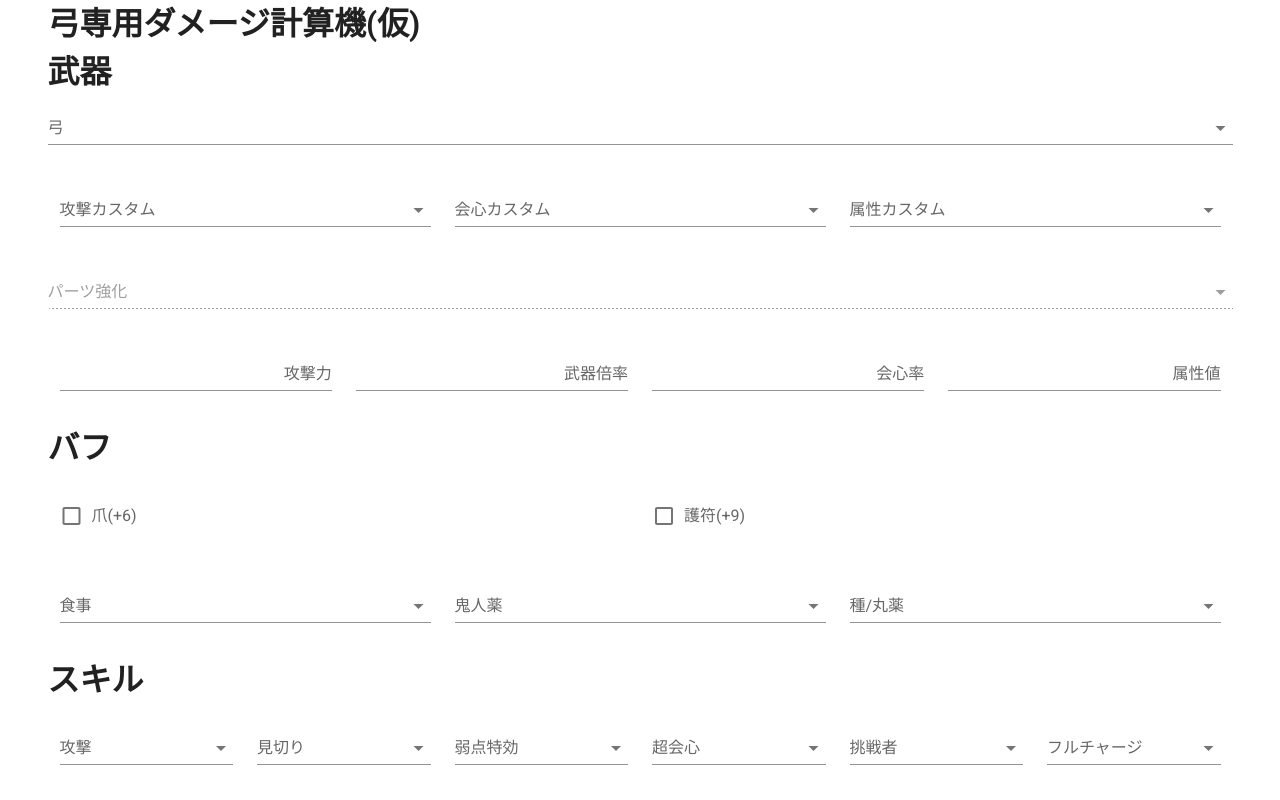
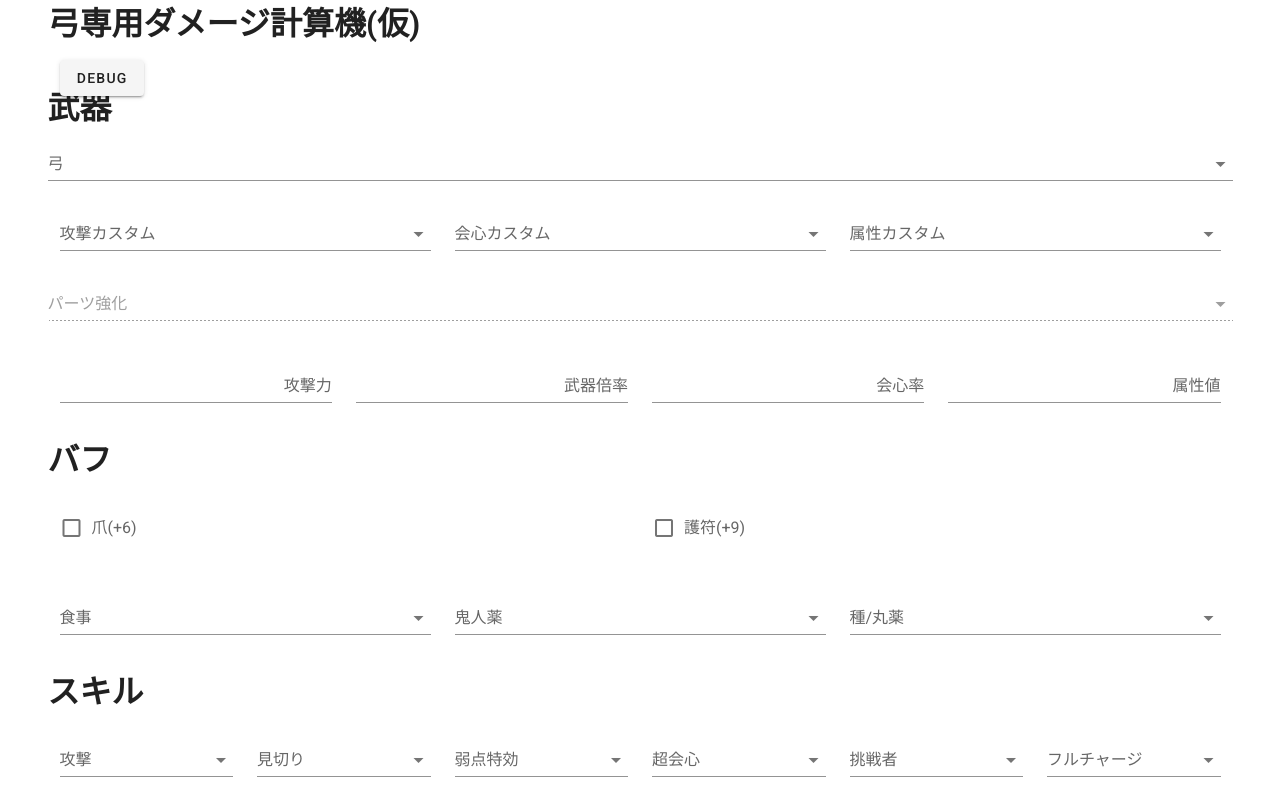
Before and after one commit to reireias/mhwib-bow-dmg, a Nuxt app: page / in a window 1280 px wide. Shown: the top 800 px of the page. Built offline with nearby package versions, Linux system fonts and the light colour scheme.

Commit message:
add components

```diff
--- /dev/null
+++ b/components/Bow.vue
@@ -0,0 +1,55 @@
+<template>
+  <v-select
+    v-model="bow"
+    label="弓"
+    :items="bows"
+    :item-text="displayName"
+    return-object
+  ></v-select>
+</template>
+
+<script>
+import bows from '@/constants/bow'
+
+const elementNameMap = {
+  fire: '火',
+  water: '水',
+  thunder: '雷',
+  ice: '氷',
+  dragon: '龍'
+}
+
+export default {
+  props: {
+    value: {
+      type: Object,
+      default: null
+    }
+  },
+  data() {
+    return {
+      bows
+    }
+  },
+  computed: {
+    bow: {
+      get() {
+        return this.value
+      },
+      set(v) {
+        this.$emit('input', v)
+      }
+    }
+  },
+  methods: {
+    displayName(bow) {
+      const elementName = elementNameMap[bow.element.type]
+      if (bow.affinity === 0) {
+        return `${bow.name} [ ${bow.attack}, ${elementName}${bow.element.value} ]`
+      } else {
+        return `${bow.name} [ ${bow.attack}, ${elementName}${bow.element.value}, ${bow.affinity}% ]`
+      }
+    }
+  }
+}
+</script>
--- /dev/null
+++ b/components/Customs.vue
@@ -0,0 +1,128 @@
+<template>
+  <v-row>
+    <v-col class="custom-select" cols="12" sm="4">
+      <v-select
+        v-model="attackCustom"
+        label="攻撃カスタム"
+        :items="attackCustoms"
+        :item-text="customDisplayName"
+        clearable
+        return-object
+      ></v-select>
+    </v-col>
+    <v-col class="custom-select" cols="12" sm="4">
+      <v-select
+        v-model="affinityCustom"
+        label="会心カスタム"
+        :items="affinityCustoms"
+        :item-text="customDisplayName"
+        clearable
+        return-object
+      ></v-select>
+    </v-col>
+    <v-col class="custom-select" cols="12" sm="4">
+      <v-select
+        v-model="elementCustom"
+        label="属性カスタム"
+        :items="elementCustoms"
+        :item-text="customDisplayName"
+        clearable
+        return-object
+      ></v-select>
+    </v-col>
+  </v-row>
+</template>
+
+<script>
+import customs from '@/constants/custom'
+
+const slotMap = {
+  1: '①',
+  2: '②',
+  3: '③',
+  4: '④',
+  5: '⑤',
+  6: '⑥',
+  7: '⑦'
+}
+const reraSlotMap = {
+  10: 7,
+  11: 5,
+  12: 4
+}
+
+export default {
+  props: {
+    bow: {
+      type: Object,
+      default: null
+    }
+  },
+  data() {
+    return {
+      attackCustom: null,
+      affinityCustom: null,
+      elementCustom: null
+    }
+  },
+  computed: {
+    attackCustoms() {
+      const ret = customs.attack
+      if (this.bow) {
+        const maxSlot = reraSlotMap[this.bow.rare]
+        ret.forEach((custom) => {
+          custom.disabled =
+            maxSlot <
+            custom.slot + this.affinityCustomSlot + this.elementCustomSlot
+        })
+      }
+      return ret
+    },
+    affinityCustoms() {
+      const ret = customs.affinity
+      if (this.bow) {
+        const maxSlot = reraSlotMap[this.bow.rare]
+        ret.forEach((custom) => {
+          custom.disabled =
+            maxSlot <
+            custom.slot + this.attackCustomSlot + this.elementCustomSlot
+        })
+      }
+      return ret
+    },
+    elementCustoms() {
+      const ret = customs.element
+      if (this.bow) {
+        const maxSlot = reraSlotMap[this.bow.rare]
+        ret.forEach((custom) => {
+          custom.disabled =
+            maxSlot <
+            custom.slot + this.attackCustomSlot + this.affinityCustomSlot
+        })
+      }
+      return ret
+    },
+    attackCustomSlot() {
+      return this.attackCustom ? this.attackCustom.slot : 0
+    },
+    affinityCustomSlot() {
+      return this.affinityCustom ? this.affinityCustom.slot : 0
+    },
+    elementCustomSlot() {
+      return this.elementCustom ? this.elementCustom.slot : 0
+    }
+  },
+  methods: {
+    customDisplayName(custom) {
+      return `${custom.name} [ ${slotMap[custom.slot]} +${custom.value} ]`
+    }
+  }
+}
+</script>
+
+<style>
+.custom-select {
+  padding-top: 0px;
+  padding-bottom: 0px;
+}
+</style>
--- a/components/Weapon.vue
+++ b/components/Weapon.vue
@@ -1,44 +1,13 @@
 <template>
   <v-container>
+    <v-btn @click="debug">debug</v-btn>
     <v-row>
       <h1>武器</h1>
     </v-row>
     <v-row>
-      <v-select
-        v-model="bow"
-        label="弓"
-        :items="bows"
-        :item-text="displayName"
-        return-object
-        @change="chaneBow"
-      ></v-select>
+      <bow v-model="bow"></bow>
     </v-row>
-    <v-row>
-      <v-col>
-        <v-select
-          label="攻撃カスタム"
-          :items="attackCustoms"
-          :item-text="customDisplayName"
-          return-object
-        ></v-select>
-      </v-col>
-      <v-col>
-        <v-select
-          label="会心カスタム"
-          :items="affinityCustoms"
-          :item-text="customDisplayName"
-          return-object
-        ></v-select>
-      </v-col>
-      <v-col>
-        <v-select
-          label="属性カスタム"
-          :items="elementCustoms"
-          :item-text="customDisplayName"
-          return-object
-        ></v-select>
-      </v-col>
-    </v-row>
+    <customs :bow="bow"></customs>
     <v-row>
       <v-select label="パーツ強化" :disabled="!bow || !bow.parts"></v-select>
     </v-row>
@@ -80,69 +49,20 @@
 </template>
 
 <script>
-import bows from '@/constants/bow'
-import customs from '@/constants/custom'
-
-const elementNameMap = {
-  fire: '火',
-  water: '水',
-  thunder: '雷',
-  ice: '氷',
-  dragon: '龍'
-}
-const slotMap = {
-  1: '①',
-  2: '②',
-  3: '③',
-  4: '④',
-  5: '⑤',
-  6: '⑥',
-  7: '⑦'
-}
-const reraSlotMap = {
-  10: 7,
-  11: 5,
-  12: 4
-}
+import Bow from '@/components/Bow'
+import Customs from '@/components/Customs'
 
 export default {
+  components: {
+    Bow,
+    Customs
+  },
   data() {
     return {
-      bows,
       bow: null
     }
   },
   computed: {
-    attackCustoms() {
-      const ret = customs.attack
-      if (this.bow) {
-        const maxSlot = reraSlotMap[this.bow.rare]
-        ret.forEach((custom) => {
-          custom.disabled = maxSlot < custom.slot
-        })
-      }
-      return ret
-    },
-    affinityCustoms() {
-      const ret = customs.affinity
-      if (this.bow) {
-        const maxSlot = reraSlotMap[this.bow.rare]
-        ret.forEach((custom) => {
-          custom.disabled = maxSlot < custom.slot
-        })
-      }
-      return ret
-    },
-    elementCustoms() {
-      const ret = customs.element
-      if (this.bow) {
-        const maxSlot = reraSlotMap[this.bow.rare]
-        ret.forEach((custom) => {
-          custom.disabled = maxSlot < custom.slot
-        })
-      }
-      return ret
-    },
     attack() {
       return this.bow ? this.bow.attack : null
     },
@@ -157,18 +77,9 @@ export default {
     }
   },
   methods: {
-    displayName(bow) {
-      const elementName = elementNameMap[bow.element.type]
-      if (bow.affinity === 0) {
-        return `${bow.name} [ ${bow.attack}, ${elementName}${bow.element.value} ]`
-      } else {
-        return `${bow.name} [ ${bow.attack}, ${elementName}${bow.element.value}, ${bow.affinity}% ]`
-      }
-    },
-    customDisplayName(custom) {
-      return `${custom.name} [ ${slotMap[custom.slot]} +${custom.value} ]`
-    },
-    chaneBow() {}
+    debug() {
+      console.log(this.bow)
+    }
   }
 }
 </script>
```
